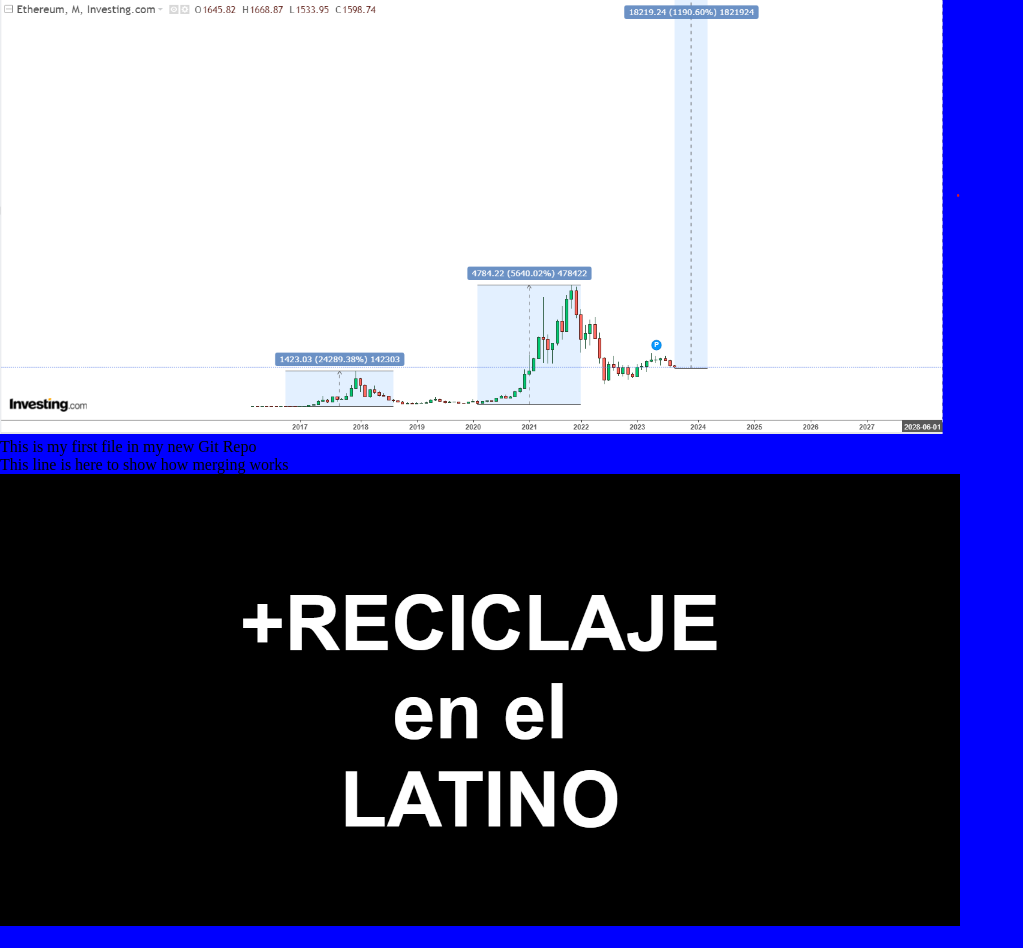
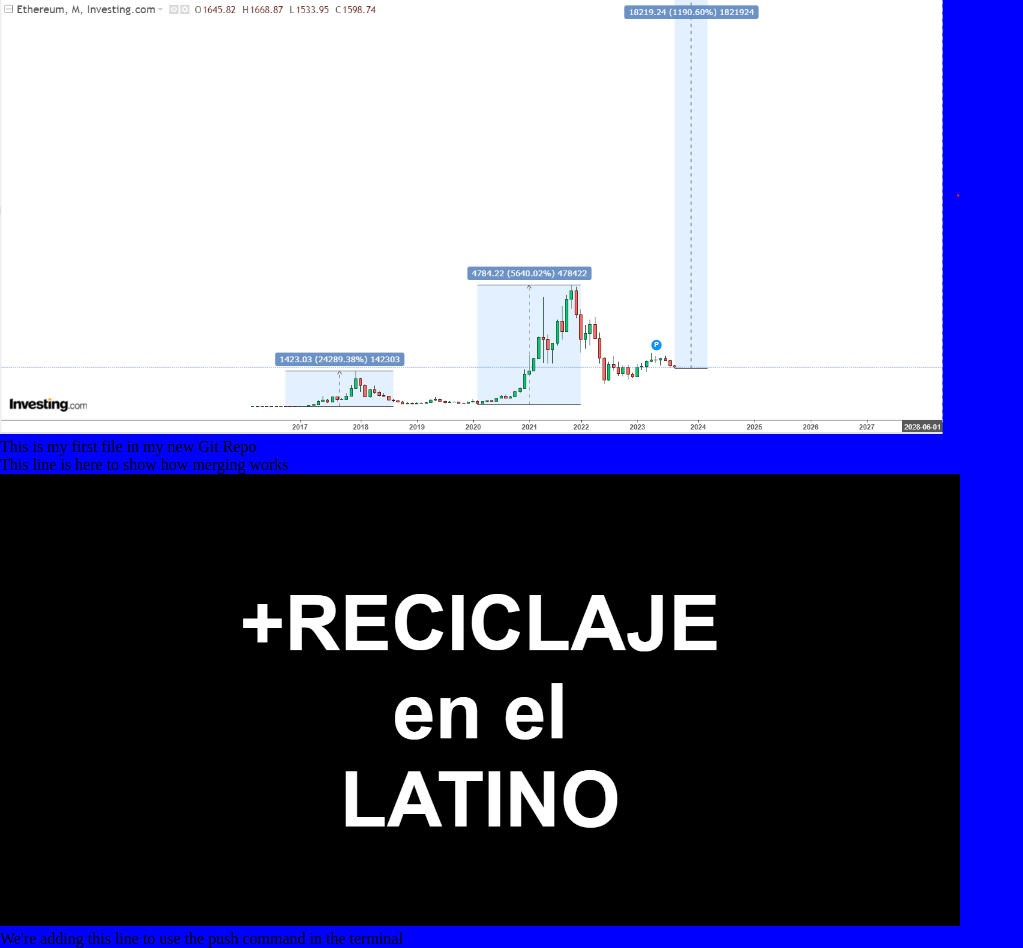
Before and after one commit to Ncs208/Ncs208.github.io, a plain HTML site: page index.html in a window 1280 px wide. Shown: the part 40-988 px from the top of the page, without its empty margins (0-1023 px from the left). Drawn offline with Linux system fonts and the light colour scheme.

Commit message:
Updated index.html, added a line of code

```diff
--- a/index.html
+++ b/index.html
@@ -15,6 +15,7 @@
     <p>This line is here to show how merging works</p>
     <div><img src="/img.png" alt="imagen" style="width: 100%;max-width: 960px;">
     </div>
+    <p>We're adding this line to use the push command in the terminal</p>
 
 </body>
 </html>
```
